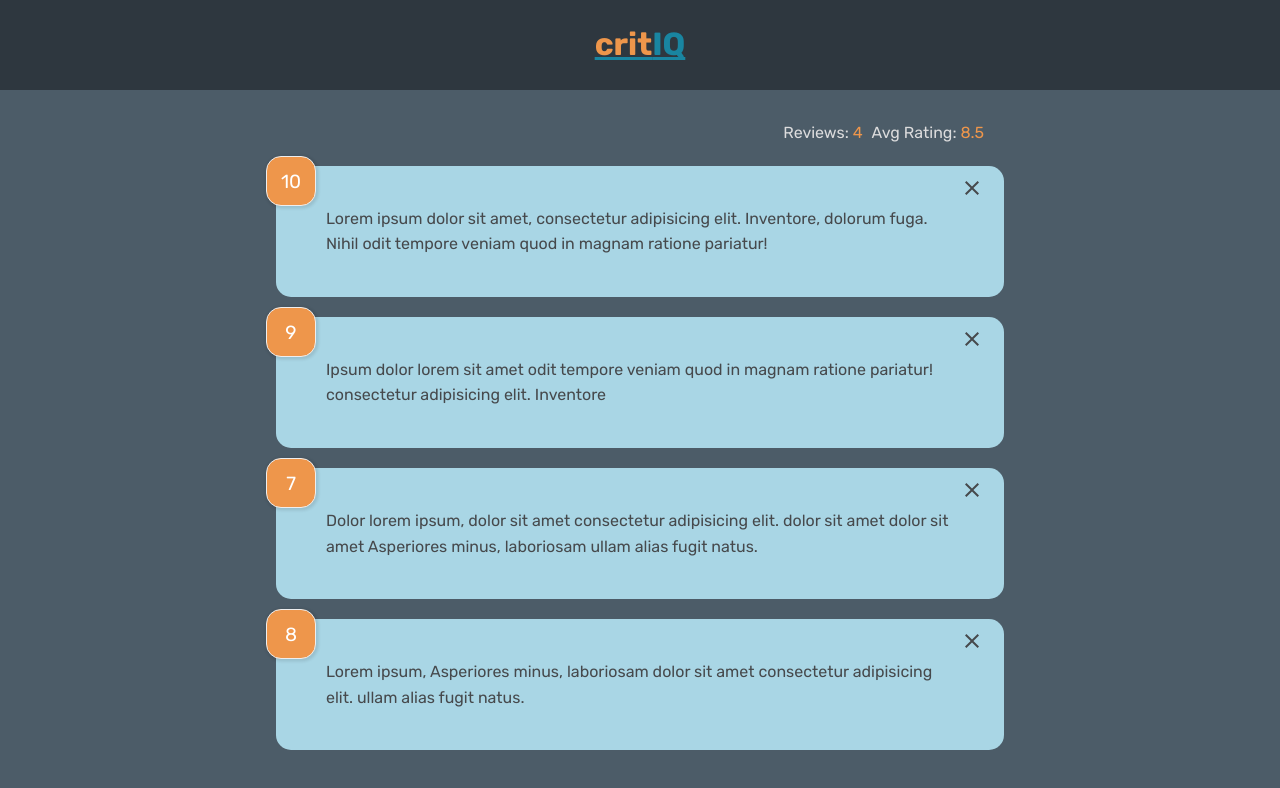
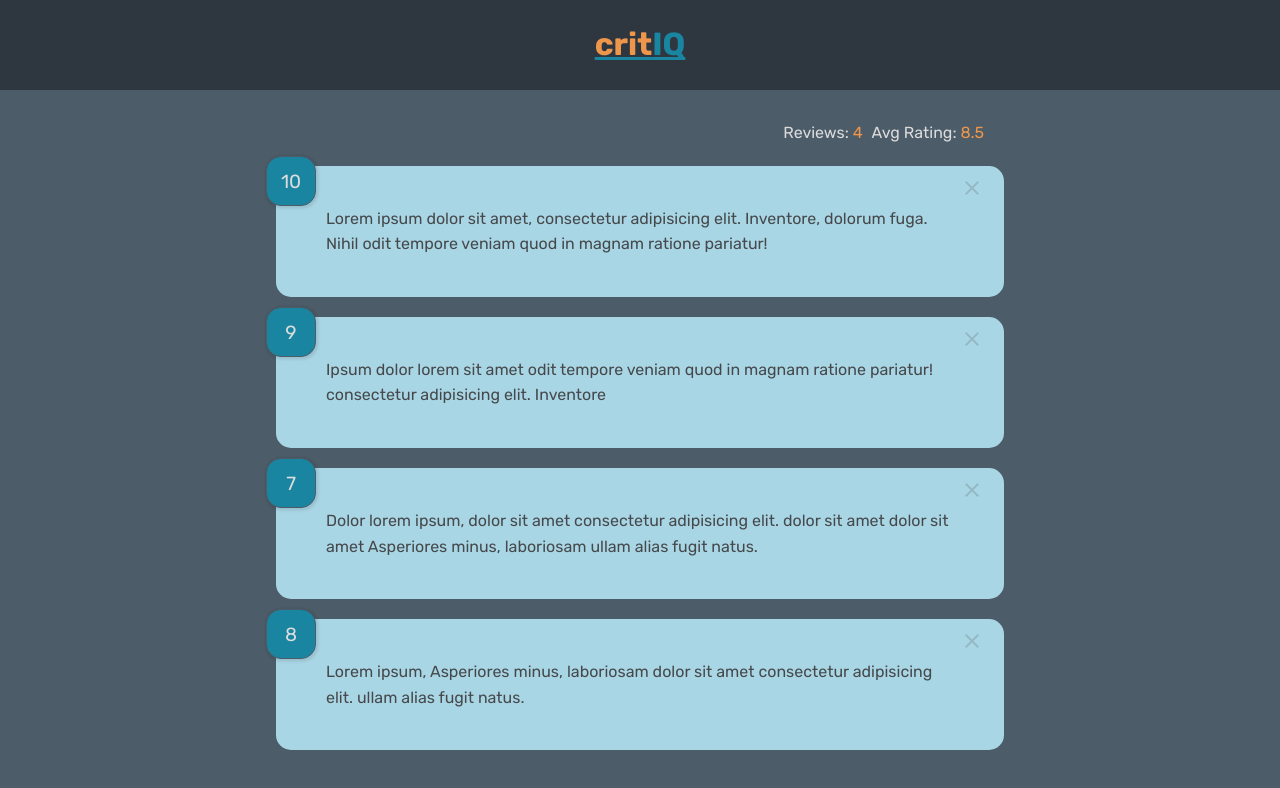
Before and after one commit to iancover/critiq, a React (Create React App) app: page / in a window 1280 px wide. Shown: the top 788 px of the page. Built offline with nearby package versions, Linux system fonts and the light colour scheme.

Commit message:
style: Change num-display colors, border & icons transition

```diff
--- a/src/index.css
+++ b/src/index.css
@@ -113,7 +113,7 @@ span.avg {
   font-size: 19px;
   text-align: center;
   background-color: #f4f4f4;
-  border: 1px #eee solid;
+  border: 1px var(--semi-grey-color) solid;
   border-radius: 15px;
   box-shadow: 1px 1px 3px 1.5px rgba(0,0,0,0.1);
   transition: 0.3s;
@@ -139,8 +139,8 @@ span.avg {
 
 .rating li:hover,
 .num-display {
-  color: #fff;
-  background-color: var(--orange-color);
+  color: var(--light-color);
+  background-color: var(--blue-color);
 }
 
 [type='radio'] {
@@ -230,13 +230,18 @@ textarea:focus {
   background: none;
   border: none;
   cursor: pointer;
+  transition: opacity 1s;
+  opacity: 0.2;
+}
+
+.close:hover {
+  transition: opacity 1s;
+  opacity: 1;
 }
 
 .edit {
   right: 40px;
 }
-
-
 
 
 /* *** ABOUT *** */
```
